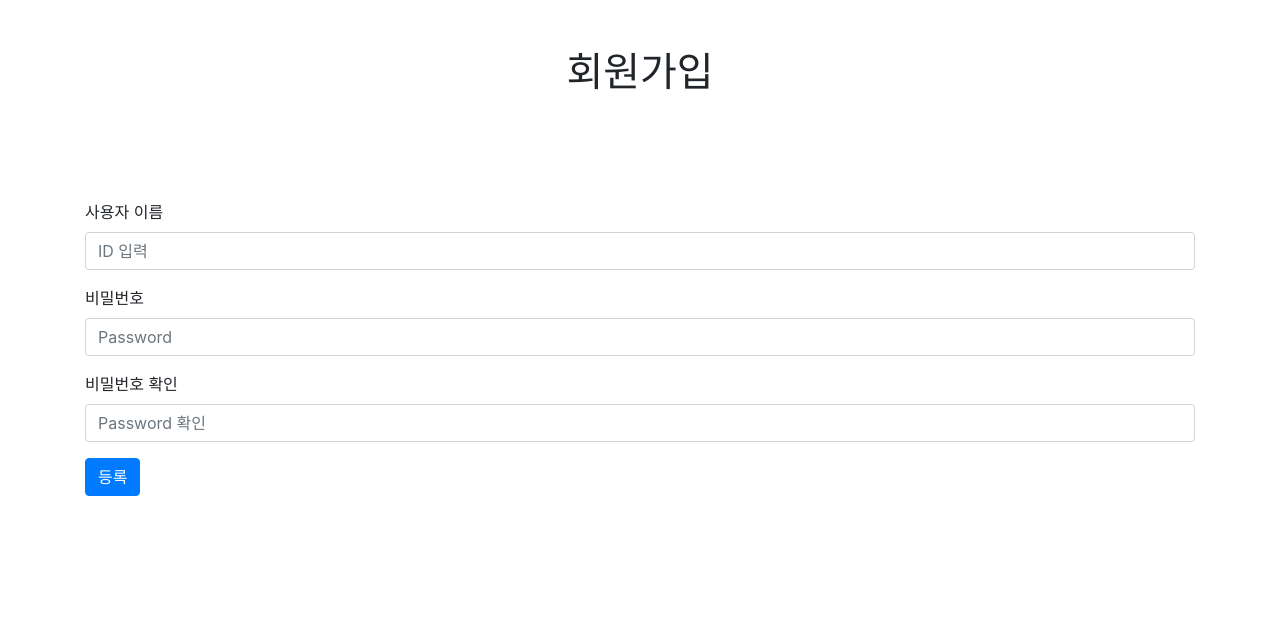
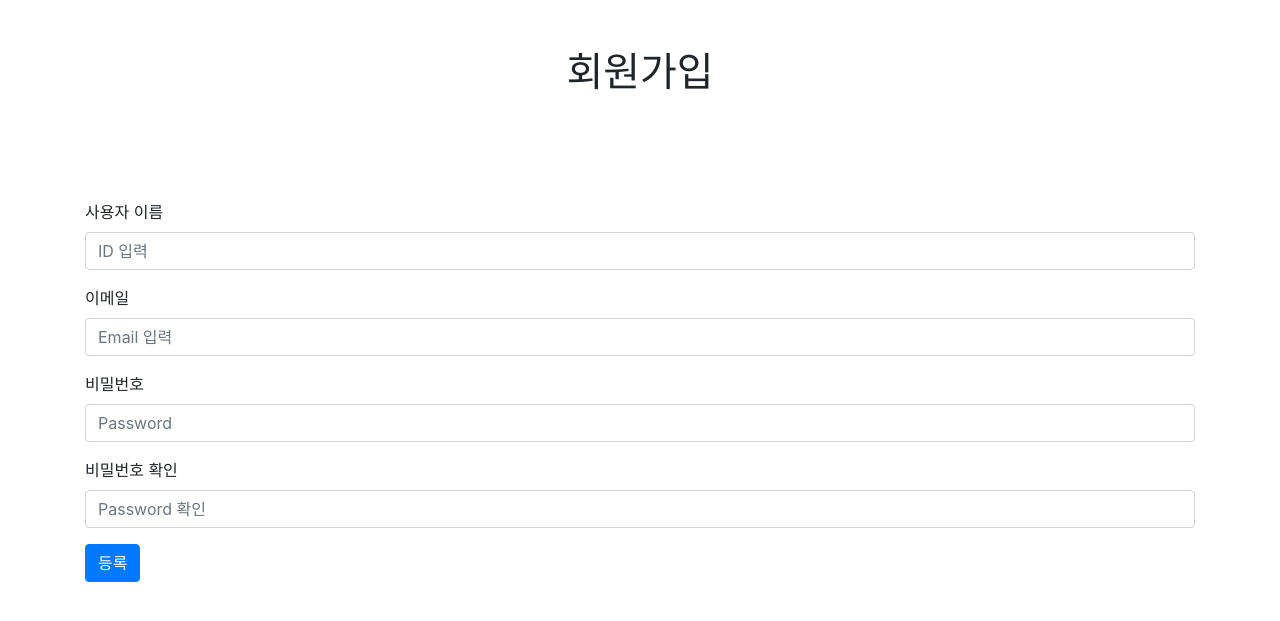
Before and after one commit to khs50851/git-pydjgproject1, a Django app: page /user1/register/ in a window 1280 px wide. Shown: the top 621 px of the page. Run offline with Django 3.2, Linux system fonts and the light colour scheme; some libraries are stand-ins or nearby versions.

Commit message:
이메일 필드 추가

```diff
--- a/py_community/user1/models.py
+++ b/py_community/user1/models.py
@@ -6,6 +6,11 @@ from django.db import models
 class User1(models.Model):
     username = models.CharField(max_length=32,
                                 verbose_name='사용자명')
+    useremail = models.EmailField(max_length=128,  # 이메일필드는 char필드랑 비슷한데 이메일 형식으로 받게함
+                                  verbose_name='이메일')  # 만약에 이메일 필드를 추가할 경우 먼저 데이터베이스에 이메일 필드 없이 데이터가 있을때
+    # 이메일 필드를 추가해서 migrations하면 내가 직접 default값 넣을건지 default='', verbose_name='이메일'
+    # 아니면 지정되 default값 넣을건지 물어봄
+    # 우선 여기서 1번을 눌러 기본값 넣음
     password = models.CharField(max_length=64,
                                 verbose_name='비밀번호')
     registered_dttm = models.DateTimeField(auto_now_add=True,
--- a/py_community/user1/templates/register.html
+++ b/py_community/user1/templates/register.html
@@ -36,6 +36,10 @@
                           <input type="text" class="form-control" id="username" placeholder="ID 입력" name="username">
                         </div>
                         <div class="form-group">
+                            <label for="useremail">이메일</label>
+                            <input type="text" class="form-control" id="useremail" placeholder="Email 입력" name="useremail">
+                          </div>
+                        <div class="form-group">
                           <label for="password">비밀번호</label>
                           <input type="password" class="form-control" id="password" placeholder="Password" name="password">
                         </div>
--- a/py_community/user1/views.py
+++ b/py_community/user1/views.py
@@ -9,7 +9,7 @@ def register(request):
     if request.method == 'GET':
         return render(request, 'register.html')
 
-      # 템플릿 폴더를 바라보고 있기 때문에 바로 찾으낼 수 있음
+    # 템플릿 폴더를 바라보고 있기 때문에 바로 찾으낼 수 있음
     # 템플릿 안에 다른 폴더가 있으면 folder/folder2/register.html 이런식으로 하면 됨
     # 다음은 py_community urls로 가서 url 설정
     elif request.method == 'POST':
@@ -17,17 +17,19 @@ def register(request):
         username = request.POST.get('username', None)
         # 이렇게 폼데이터로 넘어오는건 딕셔너리 형태로 되어있음 request.POST['username'] 원랜 이런식
         # 키에 대한 값을 가져오는데 없으면 none으로
+        useremail = request.POST.get('useremail', None)
         password = request.POST.get('password', None)
         re_password = request.POST.get('re_password', None)
 
         res_data = {}
-        if not (username and password and re_password):
+        if not (username and useremail and password and re_password):
             res_data['error'] = '모든 값을 입력해야합니다.'
         elif password != re_password:
             res_data['error'] = '비밀번호가 다릅니다.'
         else:
             user1 = User1(
                 username=username,
+                useremail=useremail,
                 password=make_password(password)
             )
             user1.save()  # 저장
```
Also changed, not shown: py_community/db.sqlite3, py_community/user1/migrations/0003_auto_20201201_2005.py (added).
